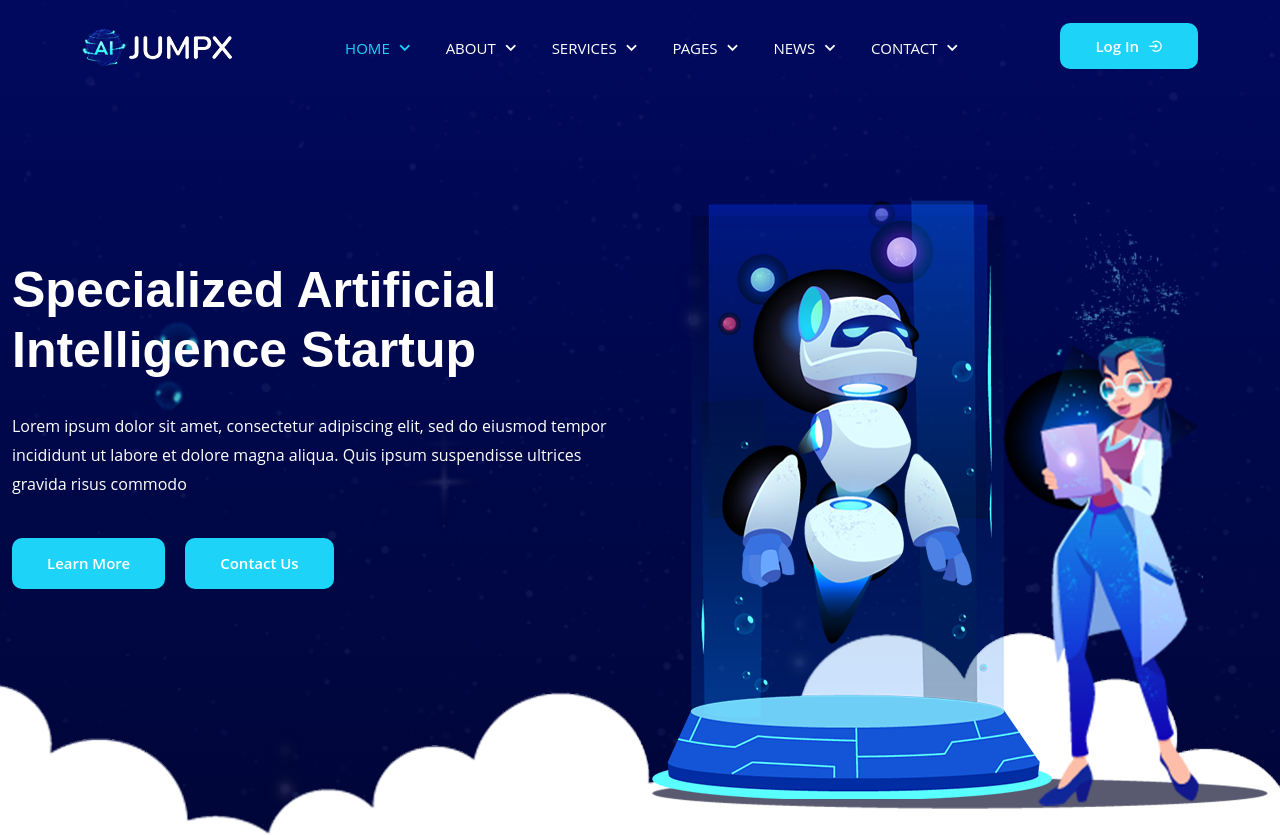
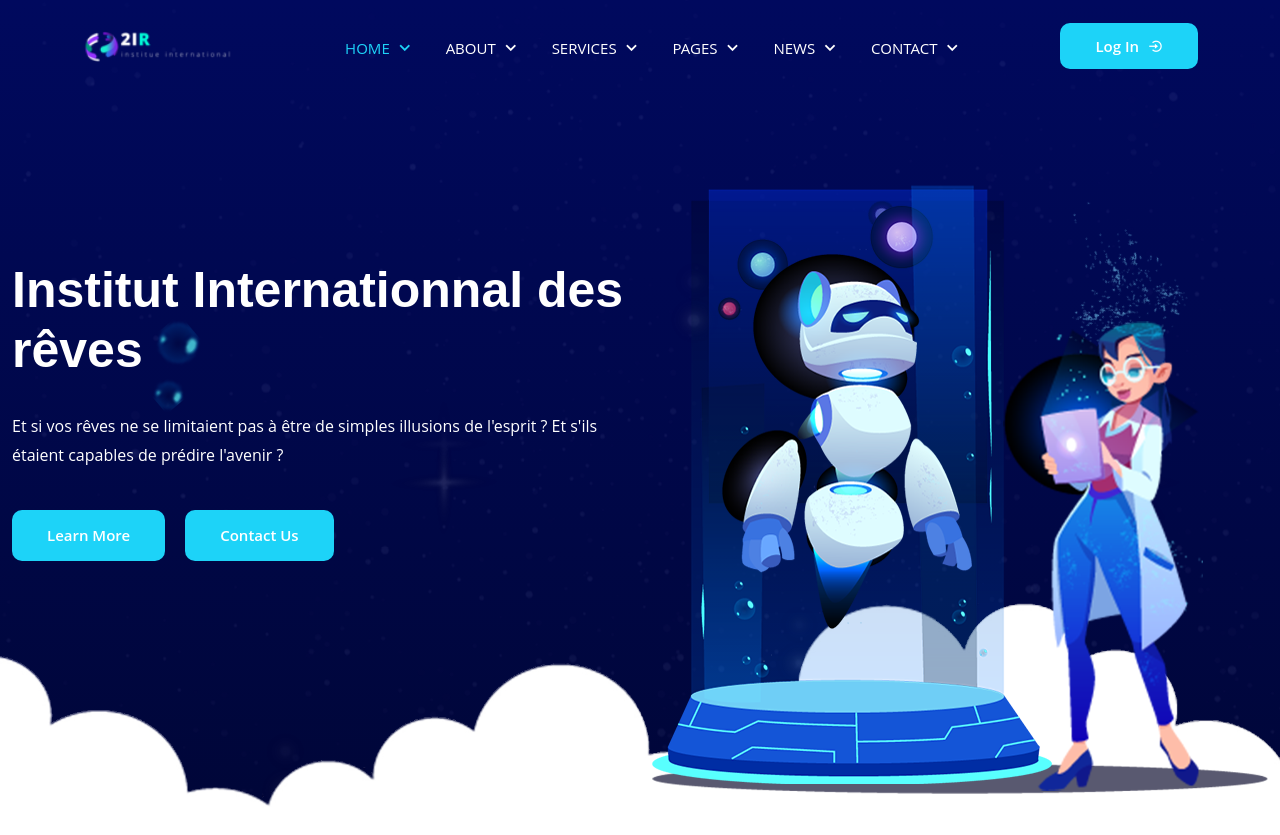
Before and after one commit to codascii/raiv-webcup-2023, a Next.js app: page / in a window 1280 px wide. Shown: the top 835 px of the page. Built offline with nearby package versions, Linux system fonts and the light colour scheme.

Commit message:
ajout du logo, titre et phrase d'accroche

```diff
--- a/components/Contact/ContactForm.js
+++ b/components/Contact/ContactForm.js
@@ -147,7 +147,7 @@ const ContactForm = () => {
 
           <div className="col-lg-6 col-md-12">
             <div className="contact-img">
-              <img src="/images/contact-img.png" alt="Image" />
+              <img src="/images/-img.png" alt="Image" />
             </div>
           </div>
         </div>
--- a/components/HomeOne/MainBanner.js
+++ b/components/HomeOne/MainBanner.js
@@ -14,7 +14,7 @@ const MainBanner = () => {
                   data-aos-duration="1200"
                   data-aos-delay="100"
                 >
-                  Specialized Artificial Intelligence Startup
+                  Institut Internationnal des rêves
                 </h1>
 
                 <p
@@ -22,9 +22,8 @@ const MainBanner = () => {
                   data-aos-duration="1200"
                   data-aos-delay="200"
                 >
-                  Lorem ipsum dolor sit amet, consectetur adipiscing elit, sed
-                  do eiusmod tempor incididunt ut labore et dolore magna aliqua.
-                  Quis ipsum suspendisse ultrices gravida risus commodo
+                  Et si vos rêves ne se limitaient pas à être de simples illusions de l'esprit ? Et s'ils étaient capables
+de prédire l'avenir ?
                 </p>
 
                 <div
--- a/components/Layouts/Navbar.js
+++ b/components/Layouts/Navbar.js
@@ -40,7 +40,7 @@ const Navbar = () => {
         <nav className="navbar navbar-expand-md navbar-light">
           <div className="container">
             <Link href="/" className="navbar-brand">
-              <img src="/images/white-logo.png" alt="logo" />
+              <img src="/images/white-logo.png" alt="logo" width="150" height="37"/>
             </Link>
 
             {/* Toggle navigation */}
```
Also changed, not shown: public/images/white-logo.png.
